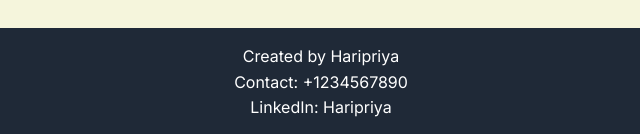
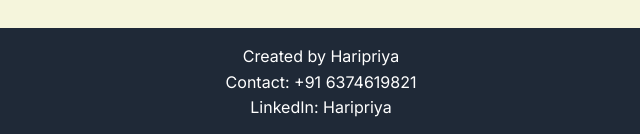
Before and after one commit to kavinkavin16/HariPriya-Krishnan, a plain HTML site: page contact.html in a window 1280 px wide. Shown: the part 812-946 px from the top of the page, 319-959 px from the left. Drawn offline with nearby package versions, Linux system fonts and the light colour scheme.

Commit message:
fix: ph no

```diff
--- a/contact.html
+++ b/contact.html
@@ -57,7 +57,7 @@
     <div id="footer">
         <footer class="bg-gray-800 text-white p-4 text-center">
             <p>Created by Haripriya</p>
-            <p>Contact: +1234567890</p>
+            <p>Contact: +91 6374619821</p>
             <p>LinkedIn: <a href="https://www.linkedin.com/in/haripriya" target="_blank">Haripriya</a></p>
         </footer>
     </div>
```
